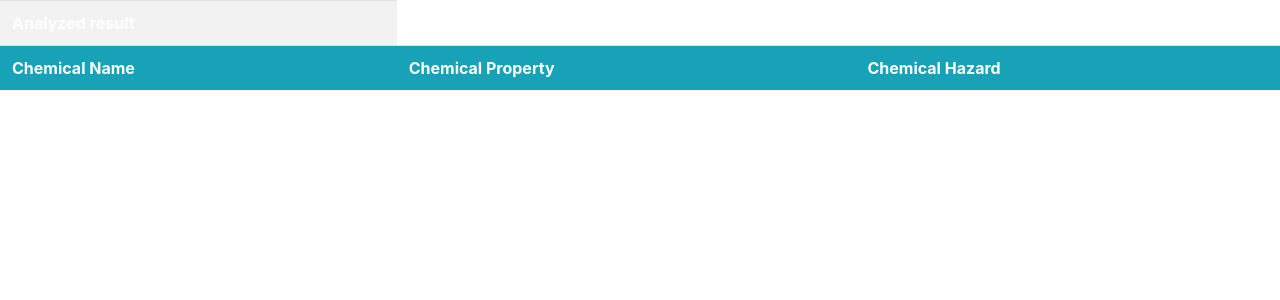
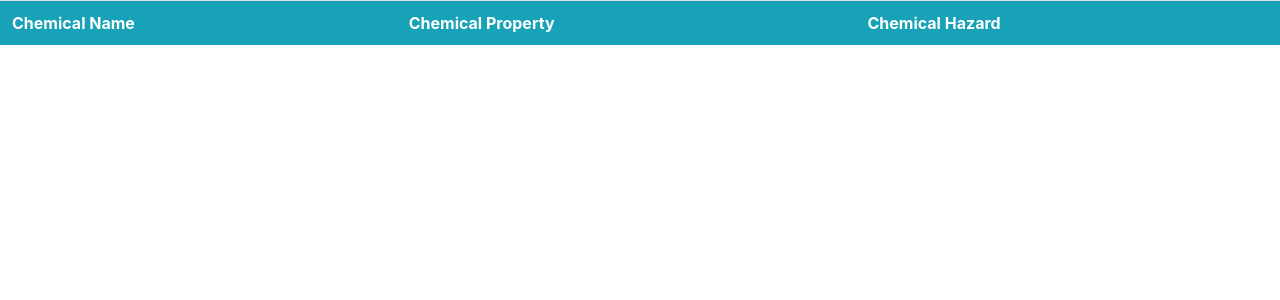
Before and after one commit to wesharetechnology/flask-llm-pdf-analyzer, a Flask app: template templates/acknowledgement.html in a window 1280 px wide. Shown: the top 300 px of the page. Run offline with Flask 3, Linux system fonts and the light colour scheme; the template is opened without the code that fills it: most values are stand-ins (such as "Sample title", 1, 10 or a date in 2020); lists and menus that the app fills with data are empty; some libraries are stand-ins or nearby versions.

Commit message:
update success

```diff
--- a/templates/acknowledgement.html
+++ b/templates/acknowledgement.html
@@ -9,9 +9,6 @@
    </style>
 
    <table class="table table-striped">
-      <tr class="table-title">
-         <th>Analyzed result</th>
-
       <tr  class="bg-info">
          <th>Chemical Name</th>
          <th>Chemical Property</th>
```
